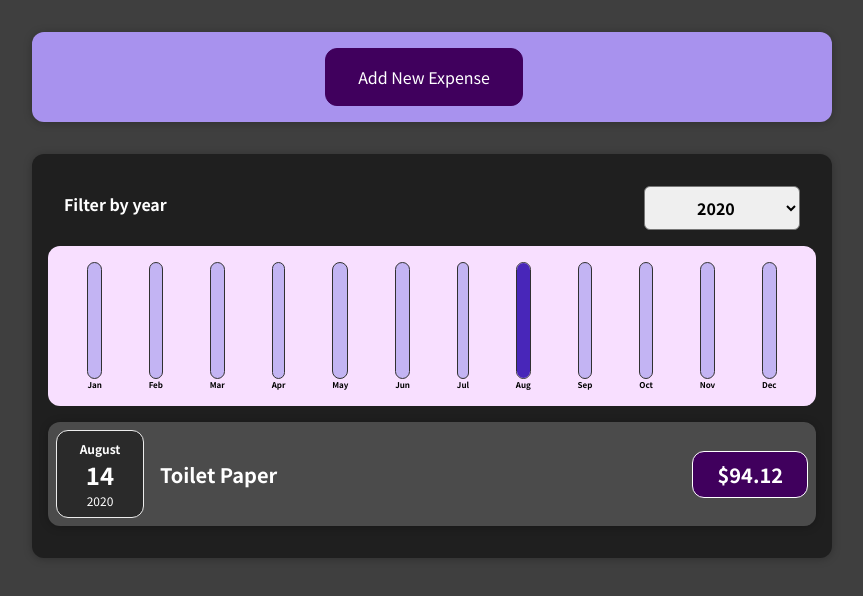
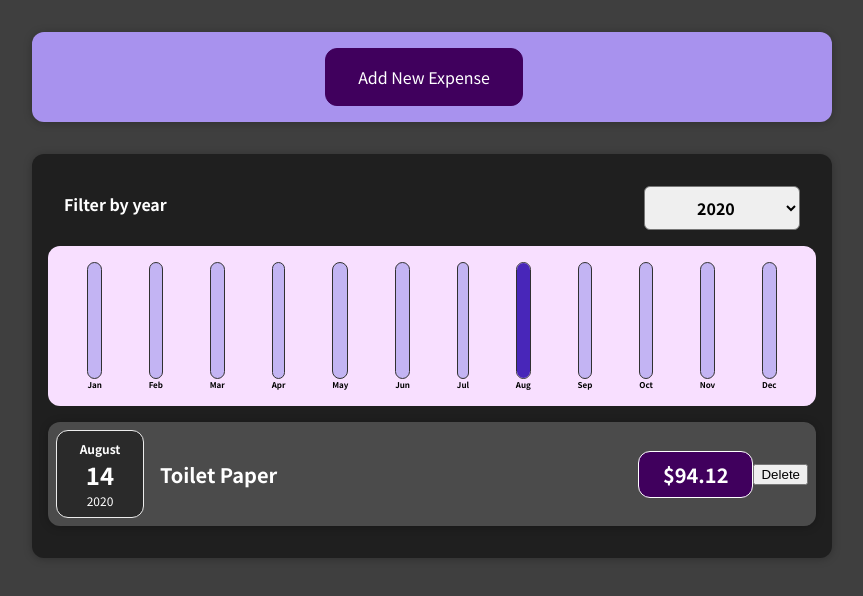
Before and after one commit to denizandac/ExpenseTracker, a React (Create React App) app: page / in a window 1280 px wide. Shown: the top 596 px of the page, without its empty margins (208-1071 px from the left). Built offline with nearby package versions, Linux system fonts and the light colour scheme.

Commit message:
Delete Button
+added delete button to expenses

```diff
--- a/src/App.js
+++ b/src/App.js
@@ -30,10 +30,18 @@ const App = () => {
   const addExpenseHandler = (expense) => {
     setExpenses((prevExpenses) => [expense, ...prevExpenses]);
   };
+  const deleteExpenseHandler = (id) => {
+    setExpenses((prevExpenses) => {
+      const updatedExpenses = prevExpenses.filter((expense) => {
+        return expense.id !== id;
+      });
+      return updatedExpenses;
+    });
+  };
   return (
     <div>
       <NewExpense onAddExpense={addExpenseHandler} />
-      <Expenses items={expenses} />
+      <Expenses items={expenses} onDeleteApp={deleteExpenseHandler} />
     </div>
   );
 };
--- a/src/components/Expenses/ExpenseItem.js
+++ b/src/components/Expenses/ExpenseItem.js
@@ -5,6 +5,9 @@ import Card from "../UI/Card";
 import "./ExpenseItem.css";
 
 const ExpenseItem = (props) => {
+  const onDeleteItemHandler = () => {
+    props.onDeleteList(props.id);
+  };
   return (
     <li>
       <Card className="expense-item">
@@ -13,6 +16,7 @@ const ExpenseItem = (props) => {
           <h2>{props.title}</h2>
           <div className="expense-item__price">${props.amount}</div>
         </div>
+        <button onClick={onDeleteItemHandler}>Delete</button>
       </Card>
     </li>
   );
--- a/src/components/Expenses/ExpenseList.js
+++ b/src/components/Expenses/ExpenseList.js
@@ -5,15 +5,19 @@ const ExpenseList = (props) => {
   if (props.items.length === 0) {
     return <h2 className="expenses-list__fallback">Found no expenses.</h2>;
   }
+  const onDeleteListHandler = (id) => {
+    props.onDeleteExpenses(id);
+  };
 
   return (
     <ul className="expenses-list">
       {props.items.map((expense) => (
         <ExpenseItem
-          key={expense.id}
+          id={expense.id}
           title={expense.title}
           amount={expense.amount}
           date={expense.date}
+          onDeleteList={onDeleteListHandler}
         />
       ))}
     </ul>
--- a/src/components/Expenses/Expenses.js
+++ b/src/components/Expenses/Expenses.js
@@ -17,6 +17,10 @@ const Expenses = (props) => {
     return expense.date.getFullYear().toString() === filteredYear;
   });
 
+  const onDeleteExpensesHandler = (id) => {
+    props.onDeleteApp(id);
+  };
+
   return (
     <div>
       <Card className="expenses">
@@ -25,7 +29,10 @@ const Expenses = (props) => {
           onChangeFilter={filterChangeHandler}
         />
         <ExpenseChart expenses={filteredExpenses} />
-        <ExpenseList items={filteredExpenses} />
+        <ExpenseList
+          items={filteredExpenses}
+          onDeleteExpenses={onDeleteExpensesHandler}
+        />
       </Card>
     </div>
   );
```
